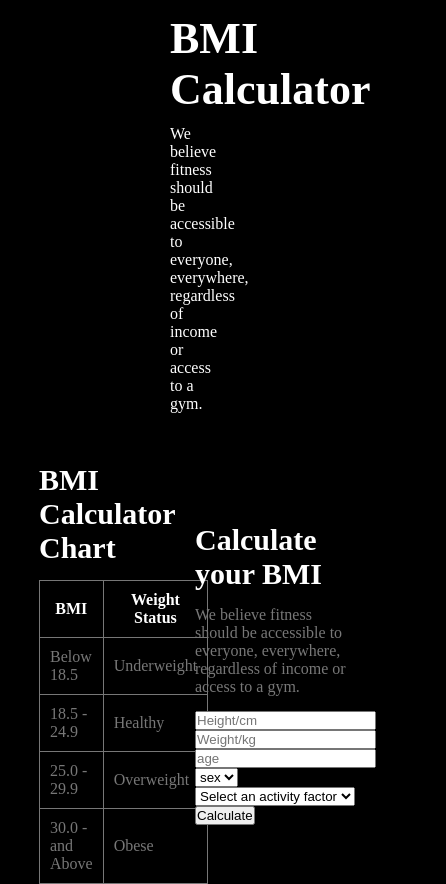
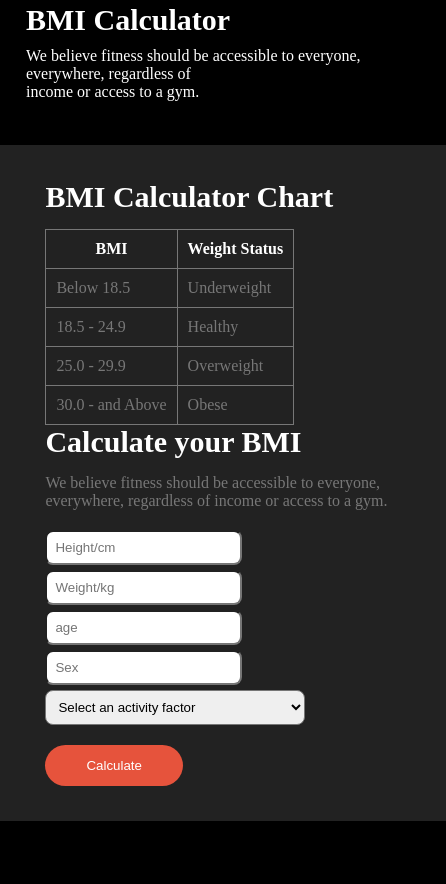
Before and after one commit to programmerrabbanii/ph-assignment-two, a plain HTML site: page index.html in a window 390 px wide. Shown: the part 4215-5099 px from the top of the page, 446 px wide, since content can reach past the window. After the commit the page ends 5036 px from the top, so only its background shows below. Drawn offline with Linux system fonts and the light colour scheme.

Commit message:
added the calculatore section

```diff
--- a/index.html
+++ b/index.html
@@ -142,12 +142,13 @@
            <!-- BMI calculator section start here  -->
 
            <section>
-            <div class="bmi-calculator container">
+            <div class="bmi-calculator ">
                 <div class="bmi-title">
                     <h3>BMI Calculator</h3>
                     <p>We believe fitness should be accessible to everyone, everywhere, regardless of <br> income or access to a gym.</p>
                 </div>
-                <div class="bmi-mid">
+                <div class="full-bg-color">
+                    <div class="bmi-mid container">
                         <div class="bmi-calculator-chart">
                             <h3>BMI Calculator Chart</h3>
 
@@ -182,17 +183,19 @@
                             <h3>Calculate your BMI</h3>
                             <p>We believe fitness should be accessible to everyone, everywhere, regardless of income or access to a gym. </p>
                             <form>
-                            <input type="text" placeholder="Height/cm"> <br>
-                            <input type="text" placeholder="Weight/kg"> <br>
-                            <input type="text" placeholder="age"> <br>
-                            <select>
+                                <input type="text" placeholder="Height/cm">
+                                <input type="text" placeholder="Weight/kg">
+                                <input type="text"  placeholder="age" >
+                                <input type="text" placeholder="Sex"> <br>
+                                <!-- <select class="like-input">
                                     <option value="sex">sex</option>
-                            </select>
-                            <select>
+                                </select> <br> -->
+                                <select> <br>
                                     <option value="Select an activity factor">Select an activity factor</option>
                                 </select>
                             </form>
                             <button>Calculate</button>
+                        </div>
                     </div>
                 </div>
             </div>
--- a/style.css
+++ b/style.css
@@ -277,9 +277,12 @@ body{
 
 }
 .bmi-title{
-    margin-top: 50px;
     margin-bottom: 40px;
-    padding: 10px 131px;
+    /* padding: 10px 253px; */
+    max-width: 705px;
+    margin: 0 auto;
+    margin-bottom: 44px;
+
 }
 .bmi-title h3{
     font-size: 44px;
@@ -308,11 +311,40 @@ table{
     margin-bottom: 15px;
     color: #777777;
 }
+.bmi-your-calculator input{
+    padding: 8px;
+    margin-top: 5px;
+    border-radius: 8px;
+
+
+}
+select {
+    width: 73%;
+    padding: 8px;
+    margin-top: 5px;
+    border-radius: 8px;
+}
+.bmi-your-calculator button{
+    background-color: #E6533C;
+    color: white;
+    padding: 13px 41px;
+    border-radius: 24px;
+    border: none;
+    margin-top: 20px;
+}
+
+
+
 .bmi-calculator-chart{
     width: 50%;
 }
 .bmi-your-calculator{
     width: 50%;
+}
+
+.full-bg-color{
+    background-color: #222222;
+    padding: 35px 1px;
 }
 
 
@@ -417,4 +449,43 @@ table{
         font-weight: 600;
         margin-top: 17px;
     }
+
+    .bmi-title h3 {
+        font-size: 30px;
+        margin-bottom: 10px;
+    }
+
+    .bmi-mid{
+        display: flex;
+        flex-direction: column;
+        justify-content: space-between;
+        align-items: center;
+
+    }
+
+    .full-bg-color {
+        background-color: #222222;
+        padding: 35px 1px;
+        margin: auto;
+        width: 444px;
+    }
+
+    .bmi-title {
+        margin-bottom: 40px;
+        /* padding: 10px 253px; */
+        max-width: 705px;
+        margin: 0 auto;
+        margin-bottom: 44px;
+        padding: 0px 26px;
+    }
+
+    .bmi-calculator-chart {
+        /* width: 50%; */
+        width: 100%;
+    }
+
+    .bmi-your-calculator {
+        width: 100%;
+    }
+
 }
```
Lines whose indentation alone changed are shown as unchanged.
